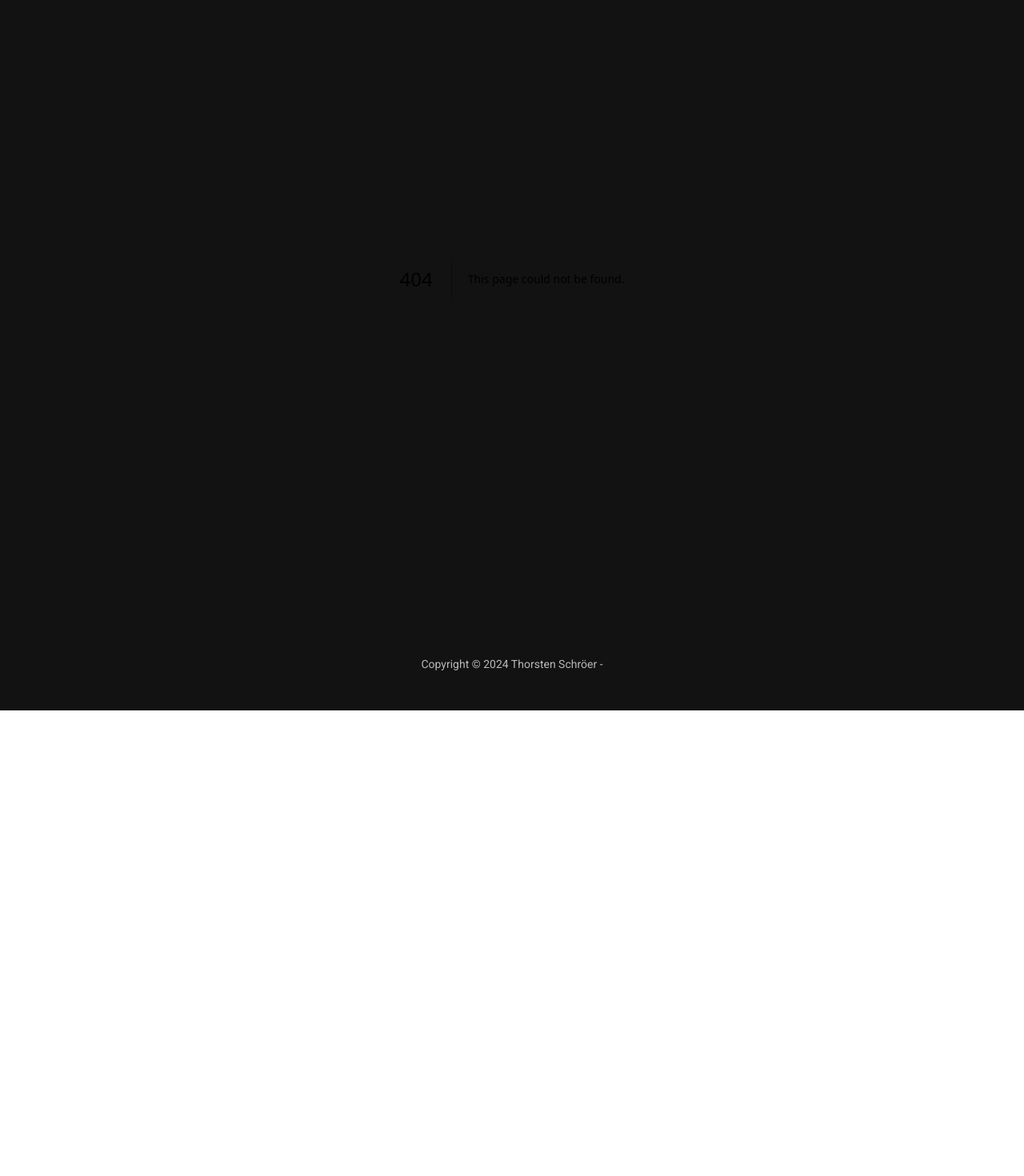
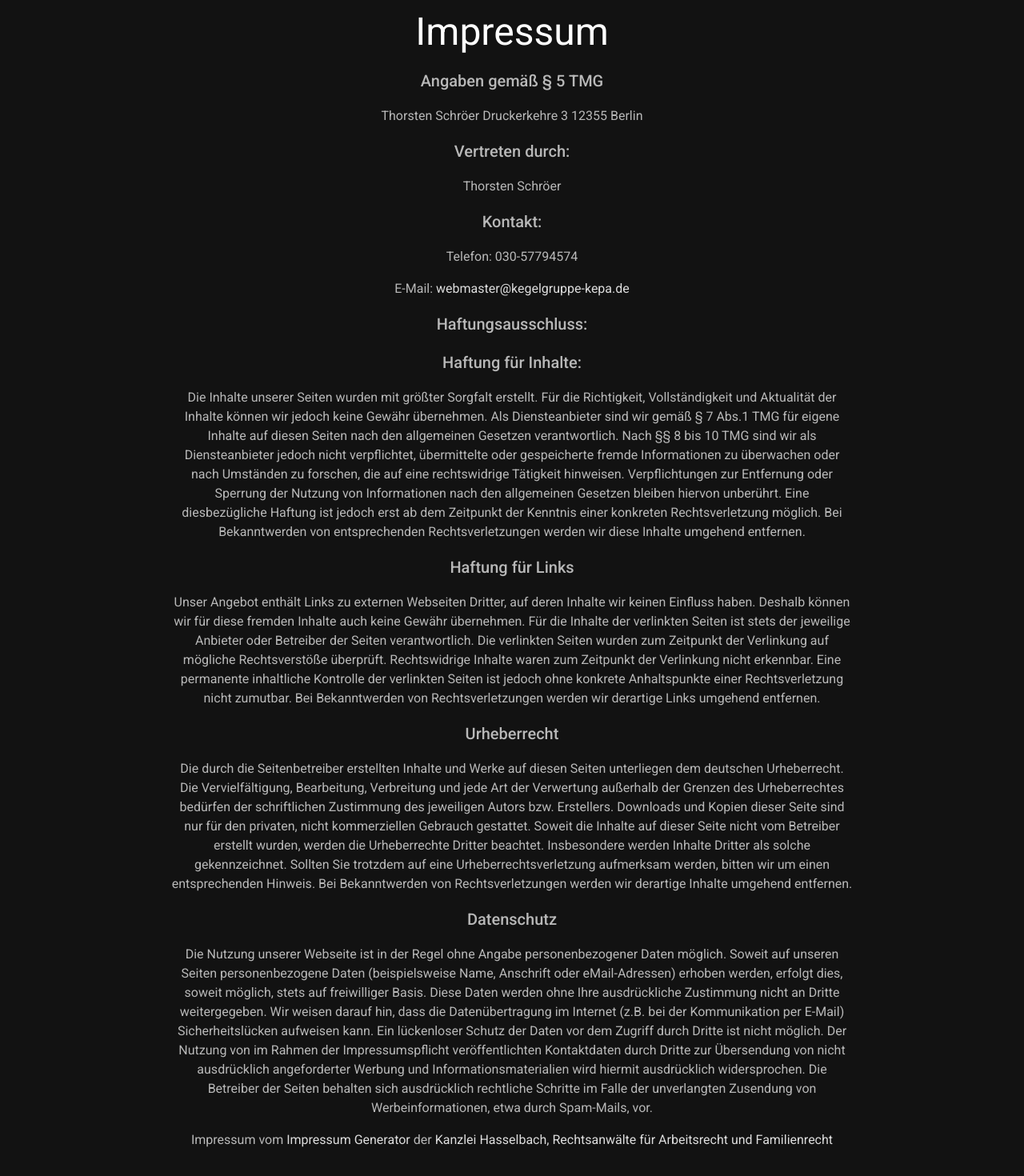
Before and after one commit to tschroeer72/KEPAHomepageReact, a Next.js app: page /impressum in a window 1280 px wide. Before the commit this address had no page. Shown: the part 140-1610 px from the top of the page at 80% size. Before the commit the page ends 1028 px from the top, so only its background shows below. Built offline with nearby package versions, Linux system fonts and the light colour scheme.

Commit message:
Impressum eingebaut

```diff
--- /dev/null
+++ b/app/impressum/page.tsx
@@ -0,0 +1,172 @@
+import Box from "@mui/material/Box";
+import Typography from "@mui/material/Typography";
+import Container from "@mui/material/Container";
+import Link from "next/link";
+
+export const metadata = {
+  title: "Impressum",
+  description: "Impressum",
+};
+
+export default function Page() {
+  return (
+    <Box
+      sx={{
+        bgcolor: "background.paper",
+        pt: 8,
+        pb: 6,
+      }}
+    >
+      <Container maxWidth="md">
+        <Typography
+          variant="h3"
+          align="center"
+          color="text.primary"
+          gutterBottom
+        >
+          Impressum
+        </Typography>
+
+        <Typography
+            variant="h6"
+            align="center"
+            color="text.secondary"
+            paragraph>
+          Angaben gemäß § 5 TMG
+        </Typography>
+        <Typography
+          variant="body"
+          align="center"
+          color="text.secondary"
+          paragraph
+        >
+          Thorsten Schröer
+          Druckerkehre 3
+          12355 Berlin
+        </Typography>
+
+        <Typography
+            variant="h6"
+            align="center"
+            color="text.secondary"
+            paragraph>
+            Vertreten durch:
+        </Typography>
+        <Typography
+            variant="body"
+            align="center"
+            color="text.secondary"
+            paragraph
+        >
+Thorsten Schröer
+        </Typography>
+
+        <Typography
+            variant="h6"
+            align="center"
+            color="text.secondary"
+            paragraph>
+            Kontakt:
+        </Typography>
+        <Typography
+            variant="body"
+            align="center"
+            color="text.secondary"
+            paragraph
+        >
+            Telefon: 030-57794574
+        </Typography>
+          <Typography
+              variant="body"
+              align="center"
+              color="text.secondary"
+              paragraph
+          >
+              E-Mail: <a href="mailto:webmaster@kegelgruppe-kepa.de">webmaster@kegelgruppe-kepa.de</a>
+          </Typography>
+
+        <Typography
+            variant="h6"
+            align="center"
+            color="text.secondary"
+            paragraph>
+            Haftungsausschluss:
+        </Typography>
+          <Typography
+              variant="h6"
+              align="center"
+              color="text.secondary"
+              paragraph>
+              Haftung für Inhalte:
+          </Typography>
+        <Typography
+            variant="body"
+            align="center"
+            color="text.secondary"
+            paragraph
+        >
+            Die Inhalte unserer Seiten wurden mit größter Sorgfalt erstellt. Für die Richtigkeit, Vollständigkeit und Aktualität der Inhalte können wir jedoch keine Gewähr übernehmen. Als Diensteanbieter sind wir gemäß § 7 Abs.1 TMG für eigene Inhalte auf diesen Seiten nach den allgemeinen Gesetzen verantwortlich. Nach §§ 8 bis 10 TMG sind wir als Diensteanbieter jedoch nicht verpflichtet, übermittelte oder gespeicherte fremde Informationen zu überwachen oder nach Umständen zu forschen, die auf eine rechtswidrige Tätigkeit hinweisen. Verpflichtungen zur Entfernung oder Sperrung der Nutzung von Informationen nach den allgemeinen Gesetzen bleiben hiervon unberührt. Eine diesbezügliche Haftung ist jedoch erst ab dem Zeitpunkt der Kenntnis einer konkreten Rechtsverletzung möglich. Bei Bekanntwerden von entsprechenden Rechtsverletzungen werden wir diese Inhalte umgehend entfernen.
+        </Typography>
+
+        <Typography
+            variant="h6"
+            align="center"
+            color="text.secondary"
+            paragraph>
+            Haftung für Links
+        </Typography>
+        <Typography
+            variant="body"
+            align="center"
+            color="text.secondary"
+            paragraph
+        >
+            Unser Angebot enthält Links zu externen Webseiten Dritter, auf deren Inhalte wir keinen Einfluss haben. Deshalb können wir für diese fremden Inhalte auch keine Gewähr übernehmen. Für die Inhalte der verlinkten Seiten ist stets der jeweilige Anbieter oder Betreiber der Seiten verantwortlich. Die verlinkten Seiten wurden zum Zeitpunkt der Verlinkung auf mögliche Rechtsverstöße überprüft. Rechtswidrige Inhalte waren zum Zeitpunkt der Verlinkung nicht erkennbar. Eine permanente inhaltliche Kontrolle der verlinkten Seiten ist jedoch ohne konkrete Anhaltspunkte einer Rechtsverletzung nicht zumutbar. Bei Bekanntwerden von Rechtsverletzungen werden wir derartige Links umgehend entfernen.
+        </Typography>
+
+        <Typography
+            variant="h6"
+            align="center"
+            color="text.secondary"
+            paragraph>
+            Urheberrecht
+        </Typography>
+        <Typography
+            variant="body"
+            align="center"
+            color="text.secondary"
+            paragraph
+        >
+            Die durch die Seitenbetreiber erstellten Inhalte und Werke auf diesen Seiten unterliegen dem deutschen Urheberrecht. Die Vervielfältigung, Bearbeitung, Verbreitung und jede Art der Verwertung außerhalb der Grenzen des Urheberrechtes bedürfen der schriftlichen Zustimmung des jeweiligen Autors bzw. Erstellers. Downloads und Kopien dieser Seite sind nur für den privaten, nicht kommerziellen Gebrauch gestattet. Soweit die Inhalte auf dieser Seite nicht vom Betreiber erstellt wurden, werden die Urheberrechte Dritter beachtet. Insbesondere werden Inhalte Dritter als solche gekennzeichnet. Sollten Sie trotzdem auf eine Urheberrechtsverletzung aufmerksam werden, bitten wir um einen entsprechenden Hinweis. Bei Bekanntwerden von Rechtsverletzungen werden wir derartige Inhalte umgehend entfernen.
+        </Typography>
+
+        <Typography
+            variant="h6"
+            align="center"
+            color="text.secondary"
+            paragraph>
+            Datenschutz
+        </Typography>
+        <Typography
+            variant="body"
+            align="center"
+            color="text.secondary"
+            paragraph
+        >
+            Die Nutzung unserer Webseite ist in der Regel ohne Angabe personenbezogener Daten möglich. Soweit auf unseren Seiten personenbezogene Daten (beispielsweise Name, Anschrift oder eMail-Adressen) erhoben werden, erfolgt dies, soweit möglich, stets auf freiwilliger Basis. Diese Daten werden ohne Ihre ausdrückliche Zustimmung nicht an Dritte weitergegeben.
+            Wir weisen darauf hin, dass die Datenübertragung im Internet (z.B. bei der Kommunikation per E-Mail) Sicherheitslücken aufweisen kann. Ein lückenloser Schutz der Daten vor dem Zugriff durch Dritte ist nicht möglich.
+            Der Nutzung von im Rahmen der Impressumspflicht veröffentlichten Kontaktdaten durch Dritte zur Übersendung von nicht ausdrücklich angeforderter Werbung und Informationsmaterialien wird hiermit ausdrücklich widersprochen. Die Betreiber der Seiten behalten sich ausdrücklich rechtliche Schritte im Falle der unverlangten Zusendung von Werbeinformationen, etwa durch Spam-Mails, vor.
+        </Typography>
+
+          <Typography
+              variant="body"
+              align="center"
+              color="text.secondary"
+              paragraph
+          >
+              Impressum vom <a href="https://www.impressum-generator.de/">Impressum Generator</a> der <a href="https://www.kanzlei-hasselbach.de/">Kanzlei Hasselbach, Rechtsanwälte für Arbeitsrecht und Familienrecht</a>
+          </Typography>
+      </Container>
+    </Box>
+  );
+}
--- a/app/layout.tsx
+++ b/app/layout.tsx
@@ -10,6 +10,7 @@ import '@fontsource/roboto/300.css';
 import '@fontsource/roboto/400.css';
 import '@fontsource/roboto/500.css';
 import '@fontsource/roboto/700.css';
+import Link from "next/link";
 
 export default function RootLayout({
   children,
@@ -62,6 +63,9 @@ function Copyright() {
       {/*<Link color="inherit" href="https://github.com/dimader">
         Source Code auf GitHub
       </Link>{' '}*/}
+        <Link color="inherit" href="/impressum">
+            Impressum
+        </Link>
     </Typography>
   );
 }
--- a/components/AppBar.tsx
+++ b/components/AppBar.tsx
@@ -38,6 +38,7 @@ const items = [
     name: "Kegelverwaltung",
     linktype: "ext",
   },*/
+    { link: "/impressum", name: "Impressum", linktype: "int" },
   // { link: "/about", name: "About" },
 ];
 
```
